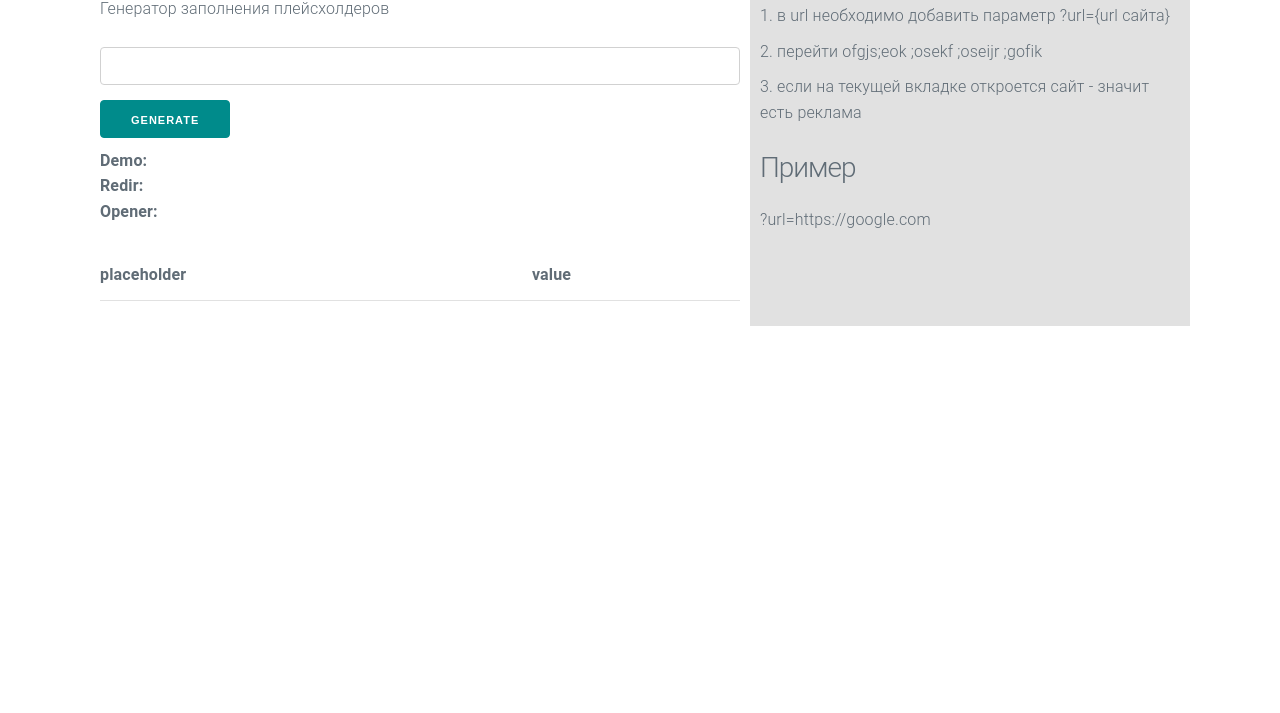
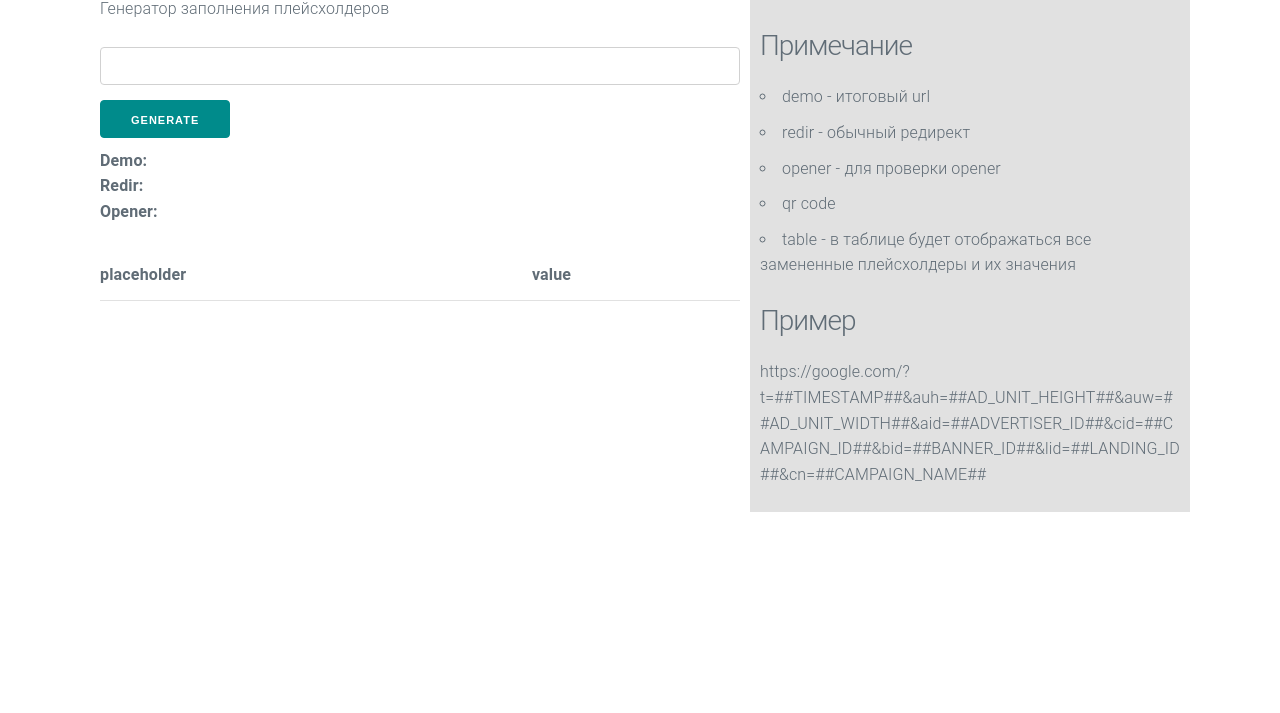
Before and after one commit to Findoss/test-tools, a plain HTML site: page index.html in a window 1280 px wide. Shown: the part 87-800 px from the top of the page. Drawn offline with Linux system fonts and the light colour scheme.

Commit message:
update readme

```diff
--- a/index.html
+++ b/index.html
@@ -9,7 +9,8 @@
   </head>
   <body>
     <style>
-      a {
+      a,
+      .wrap {
         word-wrap: break-word;
       }
     </style>
@@ -47,17 +48,25 @@
         </div>
         <div class="column column-40 color-block">
           <h3>Как использовать</h3>
-          Инструмент для проверки наличия opener на странице
           <ol>
-            <li>в url необходимо добавить параметр ?url={url сайта}</li>
-            <li>перейти ofgjs;eok ;osekf ;oseijr ;gofik</li>
-            <li>
-              если на текущей вкладке откроется сайт - значит есть реклама
-            </li>
+            <li>Указать URL c плейсхолдарами</li>
           </ol>
 
+          <h3>Примечание</h3>
+          <ul>
+            <li>demo - итоговый url</li>
+            <li>redir - обычный редирект</li>
+            <li>opener - для проверки opener</li>
+            <li>qr code</li>
+            <li>
+              table - в таблице будет отображаться все замененные плейсхолдеры и
+              их значения
+            </li>
+          </ul>
           <h3>Пример</h3>
-          <span class="this-host"></span><span>?url=</span>https://google.com
+          <p class="wrap">
+            https://google.com/?t=##TIMESTAMP##&auh=##AD_UNIT_HEIGHT##&auw=##AD_UNIT_WIDTH##&aid=##ADVERTISER_ID##&cid=##CAMPAIGN_ID##&bid=##BANNER_ID##&lid=##LANDING_ID##&cn=##CAMPAIGN_NAME##
+          </p>
         </div>
       </div>
     </div>
@@ -103,7 +112,6 @@
         ["##SUB_ID_1_50(action)##", 1000000000000000, 100000000000000000000],
         ["##SUB_ID32(action)##", 1000000000000000, 100000000000000000000],
         ["##SUB_ID32_1_50(action)##", 1000000000000000, 100000000000000000000],
-        ["##TIMESTAMP##", 10000, 100000],
         ["##UUID##", 10000, 100000],
         ["##URL##", 10000, 100000],
         ["##URL_ENC##", 10000, 100000],
@@ -115,6 +123,8 @@
 
       function fillTable(data) {
         $tablePlaceholders.innerHTML = "";
+
+        console.log(data);
 
         data.forEach(([p, v]) => {
           $tablePlaceholders.innerHTML += `
```
